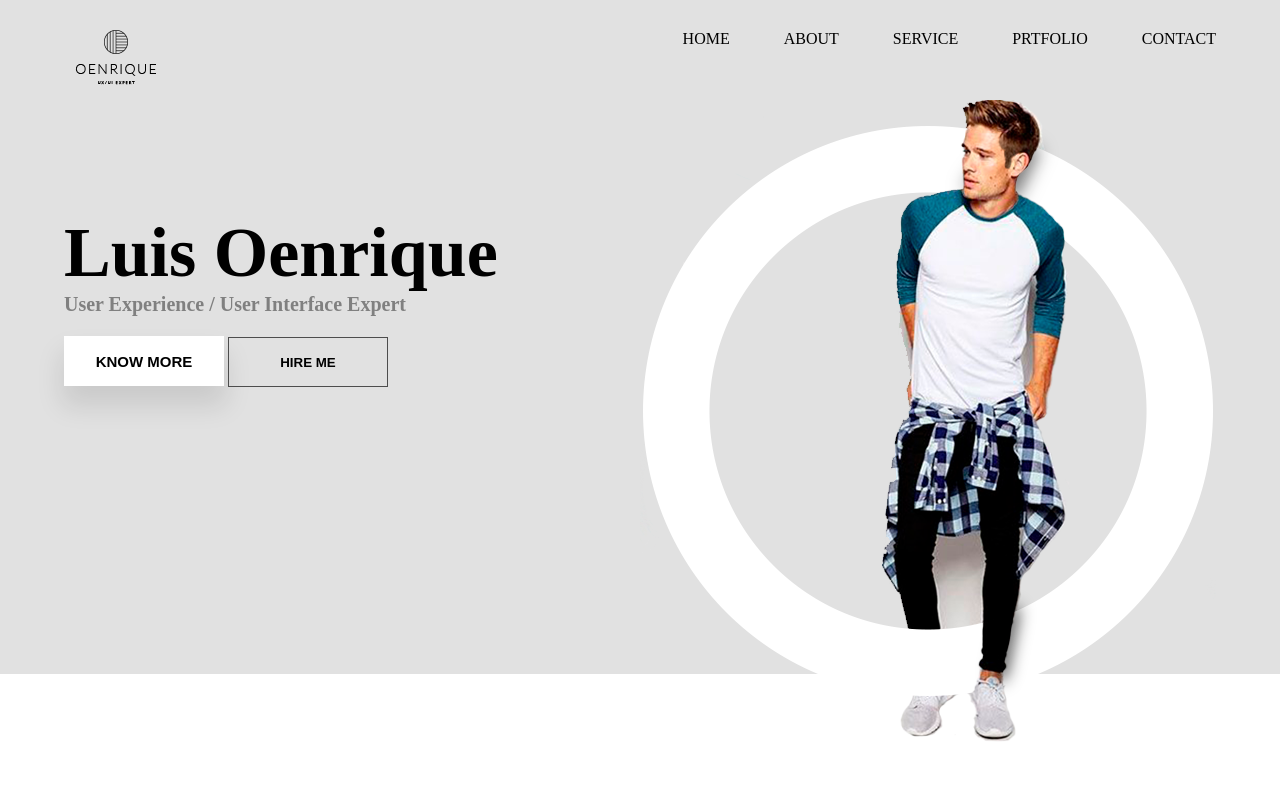
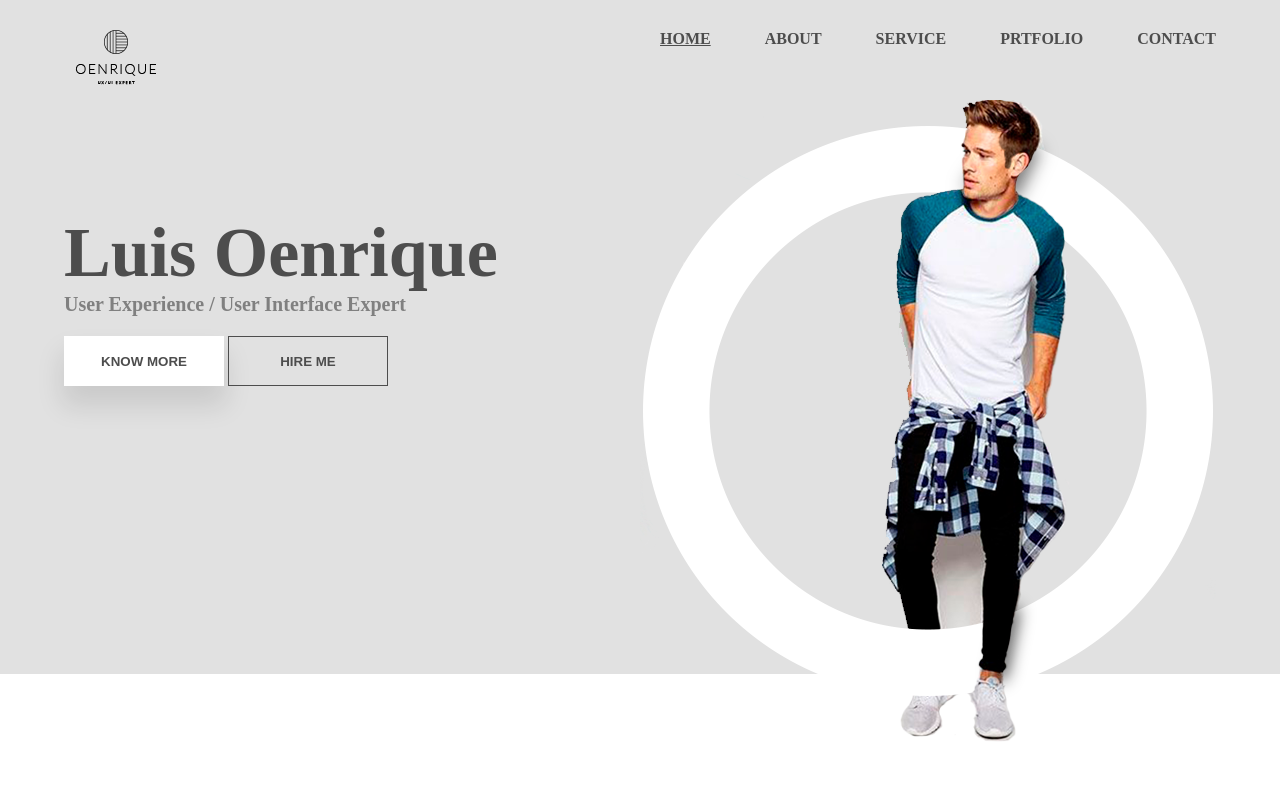
Before and after one commit to bohdankyrylenko/skillup-hw-CSS-03-site, a plain HTML site: page index.html in a window 1280 px wide. Shown: the top 800 px of the page. Drawn offline with Linux system fonts and the light colour scheme.

Commit message:
fix color and text

```diff
--- a/index.html
+++ b/index.html
@@ -14,7 +14,7 @@
     <header>
         <div class="content-heder"><img class="logo" src="pic/logo.png" alt="error">
             <ul class="menu-page1">
-                <li>home</li>
+                <li class="linedown">home</li>
                 <li>about</li>
                 <li>service</li>
                 <li>prtfolio</li>
--- a/style.css
+++ b/style.css
@@ -31,7 +31,8 @@ header {
 .menu-page1 li {
   display: inline-block;
   margin-left: 50px;
-
+  font-weight: 600;
+  color: rgb(77, 77, 77);
   text-transform: uppercase;
 }
 
@@ -42,6 +43,7 @@ header {
 }
 
 .text-page1 h1 {
+  color: rgb(77, 77, 77);
   font-size: 70px;
 }
 
@@ -61,7 +63,7 @@ header {
   background-color: rgb(255, 255, 255);
   box-shadow: 0px 18px 26.68px 2.32px rgba(0, 0, 0, 0.1);
   font-weight: 700;
-  font-size: 15px;
+  color: rgb(77, 77, 77);
   text-transform: uppercase;
 }
 
@@ -69,9 +71,9 @@ header {
   width: 160px;
   height: 50px;
   border: 1px solid rgb(77, 77, 77);
+  color: rgb(77, 77, 77);
   background: none;
   font-weight: 700;
-  font-size: 1gigit5px;
   text-transform: uppercase;
 }
 
@@ -215,13 +217,13 @@ header {
 .but1-page5 {
   background-color: rgb(255, 255, 255);
   box-shadow: 0px 18px 26.68px 2.32px rgba(0, 0, 0, 0.1);
-  font-size: 16px;
-  font-family: "Asap";
-  background: none;
   width: 160px;
   height: 50px;
+  border: 1px solid rgb(77, 77, 77);
+  color: rgb(77, 77, 77);
+  background: none;
+  font-weight: 700;
   text-transform: uppercase;
-  font-weight: bold;
   border: 0px;
 }
 .midle-li-page5 {
@@ -262,3 +264,7 @@ header {
 .icon-page5 img {
   width: 100%;
 }
+
+.linedown {
+  text-decoration: underline;
+}
```
